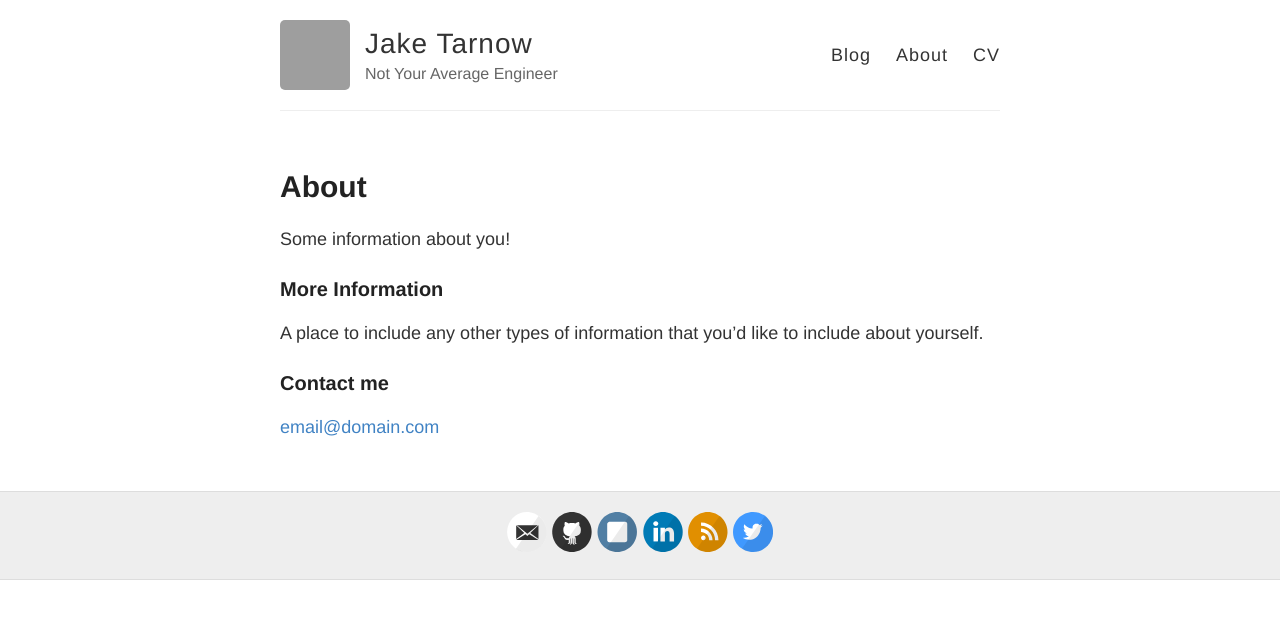
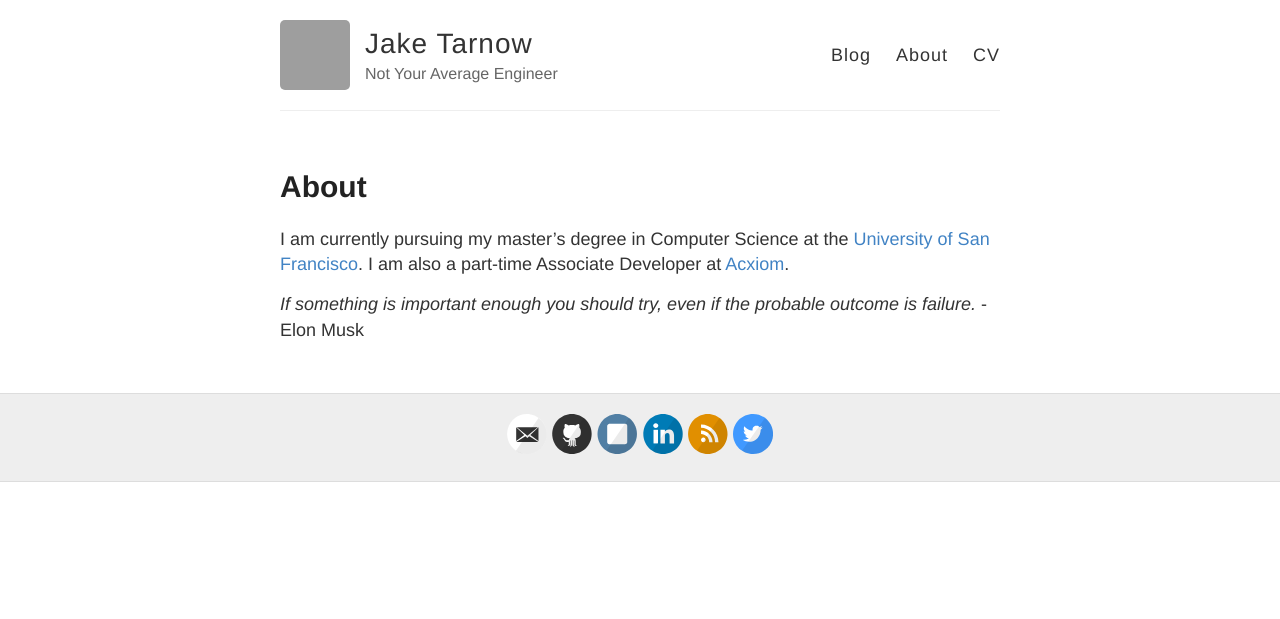
Before and after one commit to HoneyBadger123/jaketarnow.github.io, a Jekyll site: the page built from about.md, in a window 1280 px wide. Shown: the top 619 px of the page. Built offline with Jekyll 4.4.1, drawn with Linux system fonts in a browser that asks for light colours; Markdown is read by kramdown in place of the engine named in the settings; grey boxes are pictures that could not be loaded.

Commit message:
Update about.md

```diff
--- a/about.md
+++ b/about.md
@@ -4,12 +4,6 @@ title: About
 permalink: /about/
 ---
 
-Some information about you!
+I am currently pursuing my master's degree in Computer Science at the [University of San Francisco](https://www.usfca.edu/arts-sciences/graduate-programs/computer-science). I am also a part-time Associate Developer at [Acxiom](http://www.acxiom.com/).
 
-### More Information
-
-A place to include any other types of information that you'd like to include about yourself.
-
-### Contact me
-
-[email@domain.com](mailto:email@domain.com)
+*If something is important enough you should try, even if the probable outcome is failure.* - Elon Musk
```
